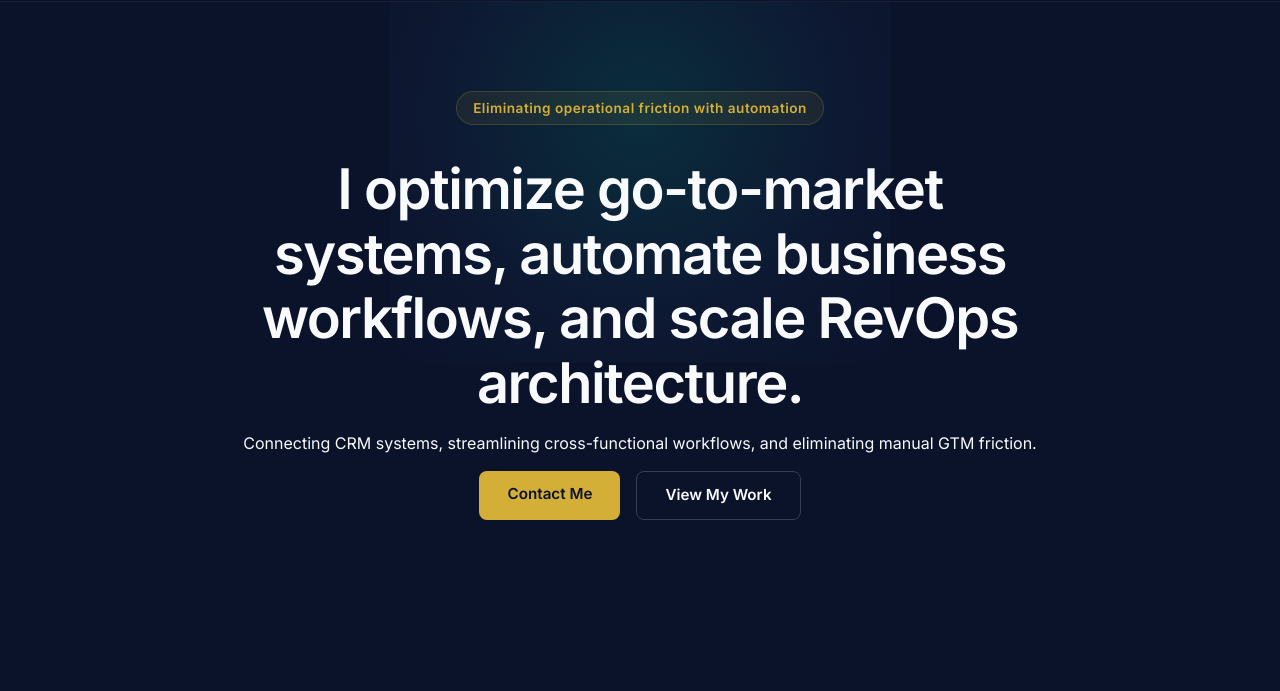
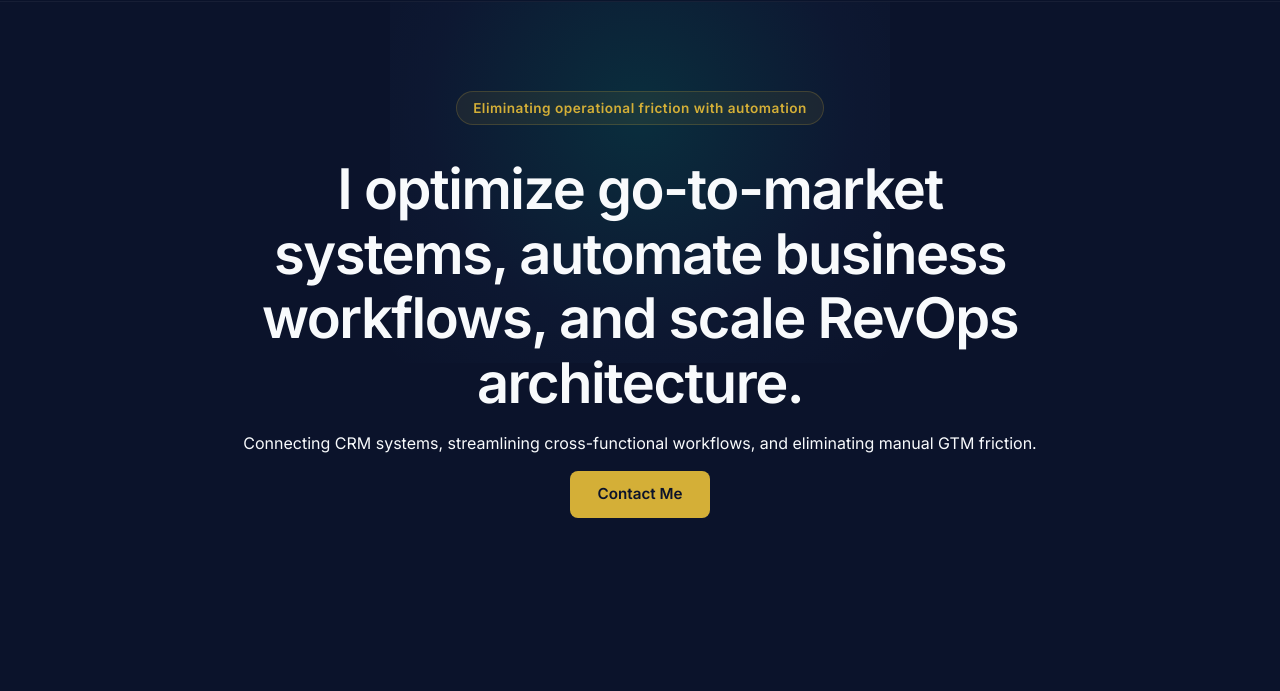
Before and after one commit to ann-hnatyshyn/ann-hnatyshyn.github.io, a plain HTML site: page index.html in a window 1280 px wide. Shown: the part 69-760 px from the top of the page. Drawn offline with Linux system fonts and the light colour scheme.

Commit message:
Remove 'View My Work' button from index.html
Removed 'View My Work' button from the CTA group.

```diff
--- a/index.html
+++ b/index.html
@@ -33,7 +33,6 @@
     <p>Connecting CRM systems, streamlining cross-functional workflows, and eliminating manual GTM friction.</p>
 <div class="cta-group">
   <a href="#contact" class="btn btn-primary">Contact Me</a>
-  <a href="#projects" class="btn btn-secondary">View My Work</a>
 </div>
     </div>
   </section>
```
